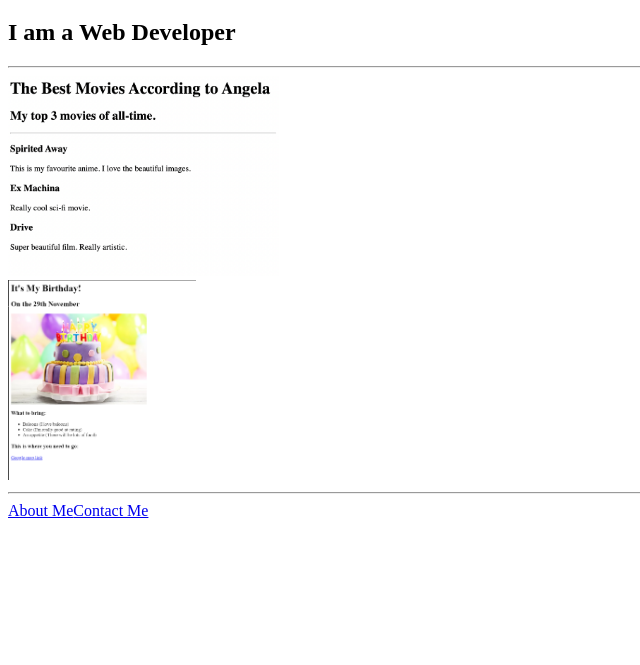
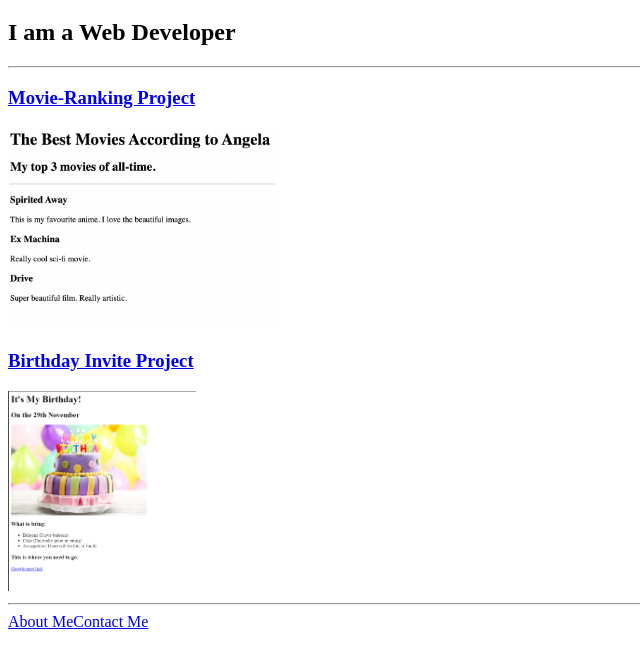
Before and after one commit to simpleworld-ideas/html-Portfolio, a plain HTML site: page index.html in a window 1280 px wide. Shown: the part 61-726 px from the top of the page, without its empty margins (0-640 px from the left). Drawn offline with Linux system fonts and the light colour scheme.

Commit message:
Update index.html

```diff
--- a/index.html
+++ b/index.html
@@ -13,7 +13,9 @@
 <h2>I am a Web Developer</h2>
 <hr />
 
+<h3><a href="./public/movie-ranking.html">Movie-Ranking Project</h3></a>
 <img src="./assets/images/movie-ranking.png" height="200" alt="My Top Movies"> <br/>
+<h3><a href="./public/birthday-invite.html">Birthday Invite Project</a></h3>
 <img src="./assets/images/Birthdayakku.png" height="200" alt="Birthday">
 <hr />
 <a href="./public/about.html">About Me</a><a href="./public/contact.html">Contact Me</a>
```
